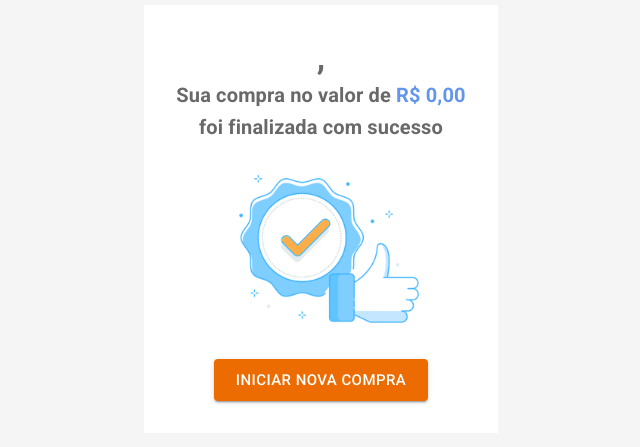
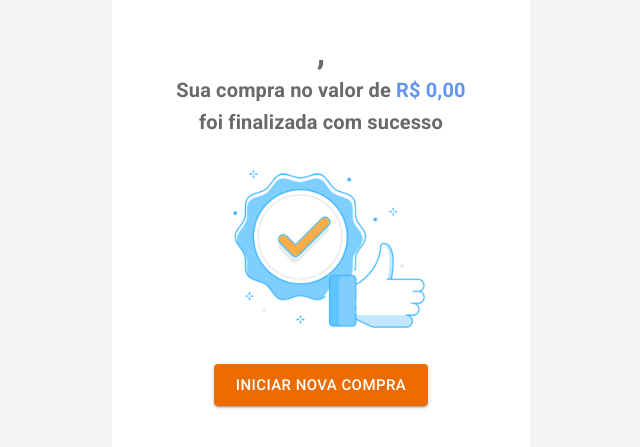
Before and after one commit to pedrocarvalho3/front, a React (Create React App) app: page /finalized in a window 1280 px wide. Shown: the part 181-628 px from the top of the page, without its empty margins (319-959 px from the left). Built offline with nearby package versions, Linux system fonts and the light colour scheme.

Commit message:
maintence in responsitivy

```diff
--- a/src/pages/FinalizedPage/index.jsx
+++ b/src/pages/FinalizedPage/index.jsx
@@ -1,18 +1,15 @@
-import { Box, Button, Typography, useMediaQuery } from "@mui/material";
+import { Box, Button, Typography } from "@mui/material";
 import { bindActionCreators } from "redux";
 import { useNavigate } from "react-router-dom";
 import { connect } from "react-redux";
-import { useTheme } from "@mui/material/styles";
 
 import { resetCount } from "../../store/actions";
 import { calcTotal, formatPrice } from "../../utils";
-import { Price } from "./styles";
+import { Price, StyledWrapper, StyledContentWrapper } from "./styles";
 import purchase from "../../assets/purchase.png";
 
 function FinalizedPage({ products, user, resetCount }) {
   const navigate = useNavigate();
-  const theme = useTheme();
-  const isWidthMd = useMediaQuery(theme.breakpoints.down("md"));
 
   const total = calcTotal(products);
 
@@ -21,28 +18,9 @@ function FinalizedPage({ products, user, resetCount }) {
     return navigate("/");
   }
 
-  let imageWidth = isWidthMd ? 140 : 180;
-
   return (
-    <Box
-      sx={{
-        display: "flex",
-        alignItems: "center",
-        justifyContent: "center",
-        backgroundColor: "#F5F5F5",
-        height: "100vh",
-      }}
-    >
-      <Box
-        sx={{
-          display: "flex",
-          flexDirection: "column",
-          alignItems: "center",
-          textAlign: "center",
-          backgroundColor: "white",
-          padding: isWidthMd ? "100%" : "2rem",
-        }}
-      >
+    <StyledWrapper>
+      <StyledContentWrapper>
         <Typography variant="h4" fontWeight={700}>
           {user.name},
         </Typography>
@@ -52,7 +30,7 @@ function FinalizedPage({ products, user, resetCount }) {
           foi finalizada com sucesso
         </Typography>
         <Box m={4} mr={2} alignItems="center">
-          <img src={purchase} alt="" width={imageWidth} />
+          <img src={purchase} alt="" />
         </Box>
         <Button
           size="large"
@@ -62,8 +40,8 @@ function FinalizedPage({ products, user, resetCount }) {
         >
           INICIAR NOVA COMPRA
         </Button>
-      </Box>
-    </Box>
+      </StyledContentWrapper>
+    </StyledWrapper>
   );
 }
 
--- a/src/pages/FinalizedPage/styles.js
+++ b/src/pages/FinalizedPage/styles.js
@@ -1,5 +1,42 @@
-import styled from "@emotion/styled";
+import styled from "styled-components";
+import { Box } from "@mui/material";
+
+export const StyledWrapper = styled(Box)`
+  display: flex;
+  align-items: center;
+  justify-content: center;
+  background-color: whitesmoke;
+  height: 100vh;
+`;
+
+export const StyledContentWrapper = styled(Box)`
+  display: flex;
+  flex-direction: column;
+  align-items: center;
+  text-align: center;
+  background-color: white;
+  padding: 4rem;
+
+  img {
+    width: 12rem;
+  }
+
+  @media (max-width: 1140px) {
+    padding: 2rem;
+  }
+
+  @media (max-width: 550px) {
+    padding: 2rem;
+    padding-top: 15rem;
+    width: 100%;
+    height: 100%;
+
+    img {
+      width: 10rem;
+    }
+  }
+`;
 
 export const Price = styled.span`
-  color: #6495ED;
+  color: #6495ed;
 `;
```
